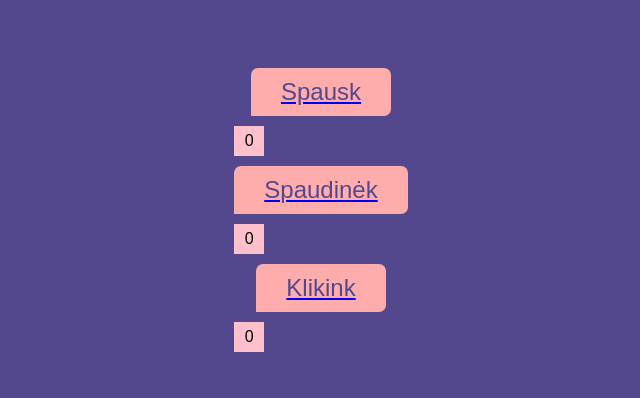
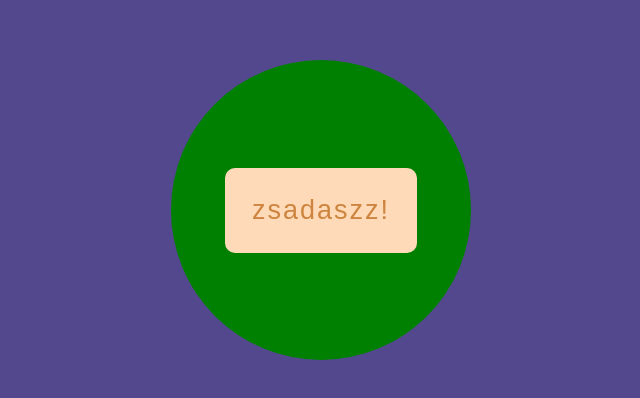
Before and after one commit to gikeris/FirstReactApp, a React (Create React App) app: page / in a window 1280 px wide. Shown: the part 190-588 px from the top of the page, without its empty margins (319-959 px from the left). Built offline with nearby package versions, Linux system fonts and the light colour scheme.

Commit message:
state changing

```diff
--- a/src/Components/App.jsx
+++ b/src/Components/App.jsx
@@ -1,13 +1,36 @@
-import Mygtukas from './Mygtukas';
+/* import Mygtukas from './Mygtukas';
 
 const data = [['Spausk', 1], ['Spaudinėk', 10], ['Klikink', 100]];
+ */
+import React from 'react';
+import ChangeColorButton from './ChangeColorButton';
 
+class App extends React.Component{
 
-function App(){
-    return (<>
-    {data.map((b,i) => <Mygtukas key={i}  tekstas = {b[0]} amount={b[1]}/>)}
-    </>
-    );
+    constructor(){
+        super();
+        this.state = {bg:'green'};
+    }
+    changeColor = () =>{
+    this.setState( state =>{
+        let color;
+        if(state.bg =='green'){
+            color = 'orangered';
+        }
+        else if(state.bg =='orangered'){
+            color = 'green';
+        }
+            return(
+            {bg: color})
+        });
+    }
+
+    render(){
+        return (
+        <div className="rutulys" style={{backgroundColor: this.state.bg}}>
+            <ChangeColorButton clickToChangeColor ={this.changeColor}></ChangeColorButton>
+        </div>
+            );
+    }
 }
-
 export default App;
--- /dev/null
+++ b/src/Components/ChangeColorButton.jsx
@@ -0,0 +1,13 @@
+import React from 'react';
+class ChangeColorButton extends React.Component{
+
+    render(){
+        return (
+
+            <button className="container" onClick={this.props.clickToChangeColor}>zsadaszz!</button>
+
+            );
+    }
+}
+
+export default ChangeColorButton;
--- a/src/Components/Mygtukas.jsx
+++ b/src/Components/Mygtukas.jsx
@@ -1,5 +1,6 @@
 import React from 'react';
 import CountDisplay from './CountDisplay';
+import Mygtukas2 from './Mygtukas2';
 
 class Mygtukas extends React.Component{
 
@@ -8,7 +9,7 @@ class Mygtukas extends React.Component{
         this.state = {counter:0 };
     }
 
-    activateLasers(e){
+    activateLasers = (e)=>{
         e.preventDefault();
         e.stopPropagation();
 
@@ -38,11 +39,12 @@ class Mygtukas extends React.Component{
     }
     render(){
         return (
-            <div onClick={(e)=>this.valio(e)}>
-            <a href="#" className="container" onClick={(e)=>this.activateLasers(e)}>
+            <div className ="bin" onClick={(e)=>this.valio(e)}>
+            <a href="" className="container" onClick={(e)=>this.activateLasers(e)}>
                 <div className="submit-feedback">{this.props.tekstas} </div>
             </a>
             <CountDisplay digit={this.state.counter}></CountDisplay>
+            <Mygtukas2 virve ={this.activateLasers}></Mygtukas2>
             </div>
        );
     }
--- /dev/null
+++ b/src/Components/Mygtukas2.jsx
@@ -0,0 +1,15 @@
+import React from 'react';
+
+class Mygtukas2 extends React.Component{
+
+    render(){
+        return (
+            <a href="" className="container"onClick={e=>this.props.virve(e)}>
+                <div className="submit-feedback">Pagalbinis</div>
+            </a>
+       );
+    }
+}
+
+
+export default Mygtukas2;
--- a/src/index.scss
+++ b/src/index.scss
@@ -71,6 +71,7 @@ body {
 .container {
   @extend .center-content;
 	margin: 10px;
+  text-decoration: none;
 }
 
 .submit-feedback {
@@ -109,3 +110,31 @@ body {
 #root{
   padding: 50px;
 }
+
+.bin{
+  margin: 20px;
+  padding: 10px;
+  border: 3px dotted orangered;
+  display: flex;
+  justify-content: center;
+  align-items: center;
+}
+.rutulys{
+  width: 300px;
+  height: 300px;
+  background-color: green;
+  border-radius: 50%;
+  display: flex;
+  justify-content: center;
+  align-items: center;
+}
+button {
+  border: none;
+  background-color: peachpuff;
+  padding: 27px;
+  font-size: 27px;
+  letter-spacing: 2px;
+  color:  peru;
+  border-radius: 10px;
+  cursor: pointer;
+}
```
Also changed, not shown: src/Components/App2.jsx (added, +13 -0 lines).
